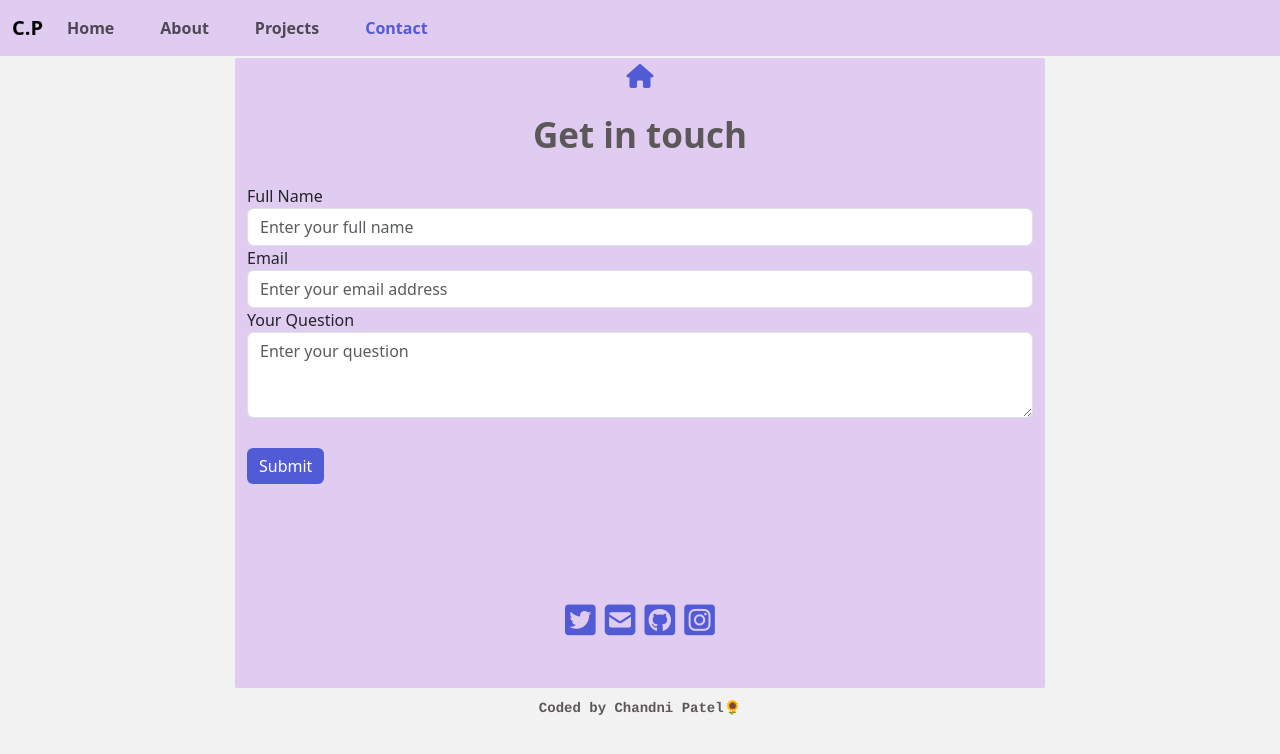
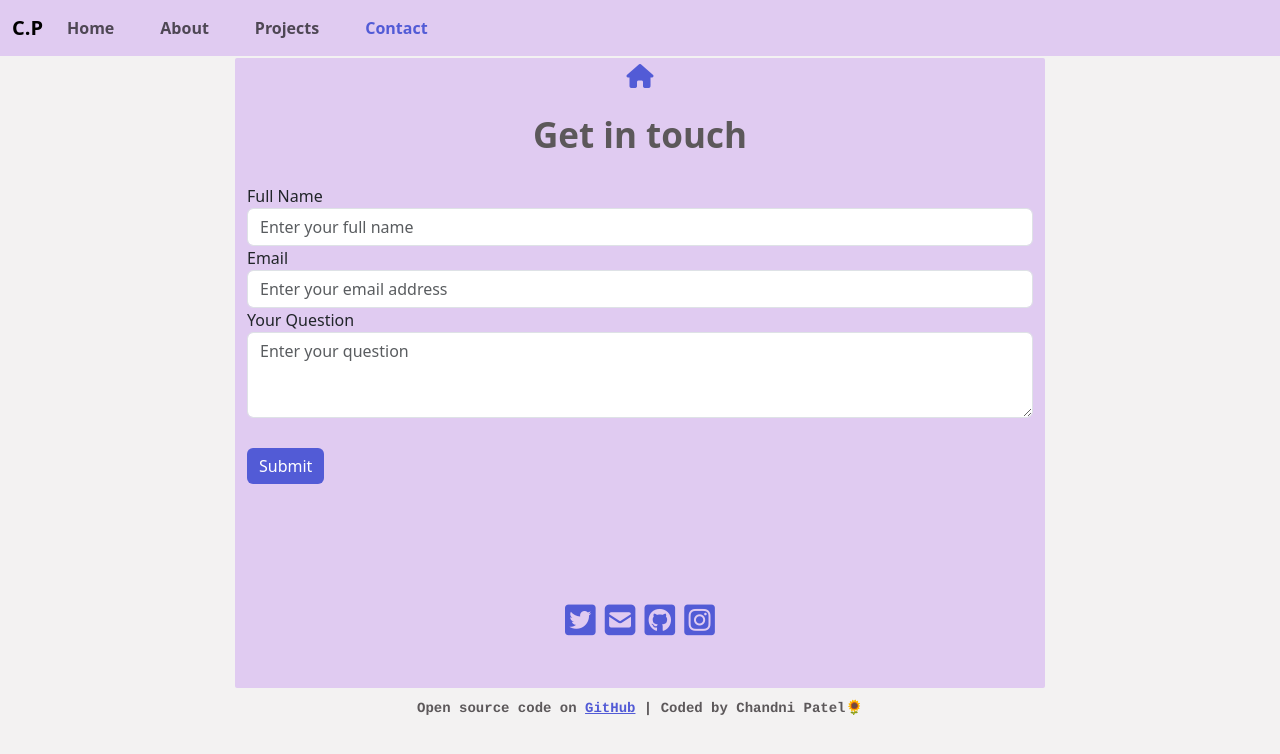
Before and after one commit to chandn33/portfolio-project, a plain HTML site: page contact.html in a window 1280 px wide. Drawn offline with nearby package versions, Linux system fonts and the light colour scheme.

Commit message:
final touches - added open source

```diff
--- a/contact.html
+++ b/contact.html
@@ -116,6 +116,6 @@
         <a href="https://www.instagram.com/_und1sclos3d/" target="_blank"><i class="fa-brands fa-square-instagram"></i></a>
       </div>
     </div>
-    <footer>Coded by Chandni Patel🌻</footer>
+    <footer>Open source code on <a href="https://github.com/chandn33/portfolio-project">GitHub</a> | Coded by Chandni Patel🌻</footer>
   </body>
 </html>
```
Also changed, not shown: about.html (+1 -1 lines), index.html (+1 -1 lines), projects.html (+1 -1 lines).
